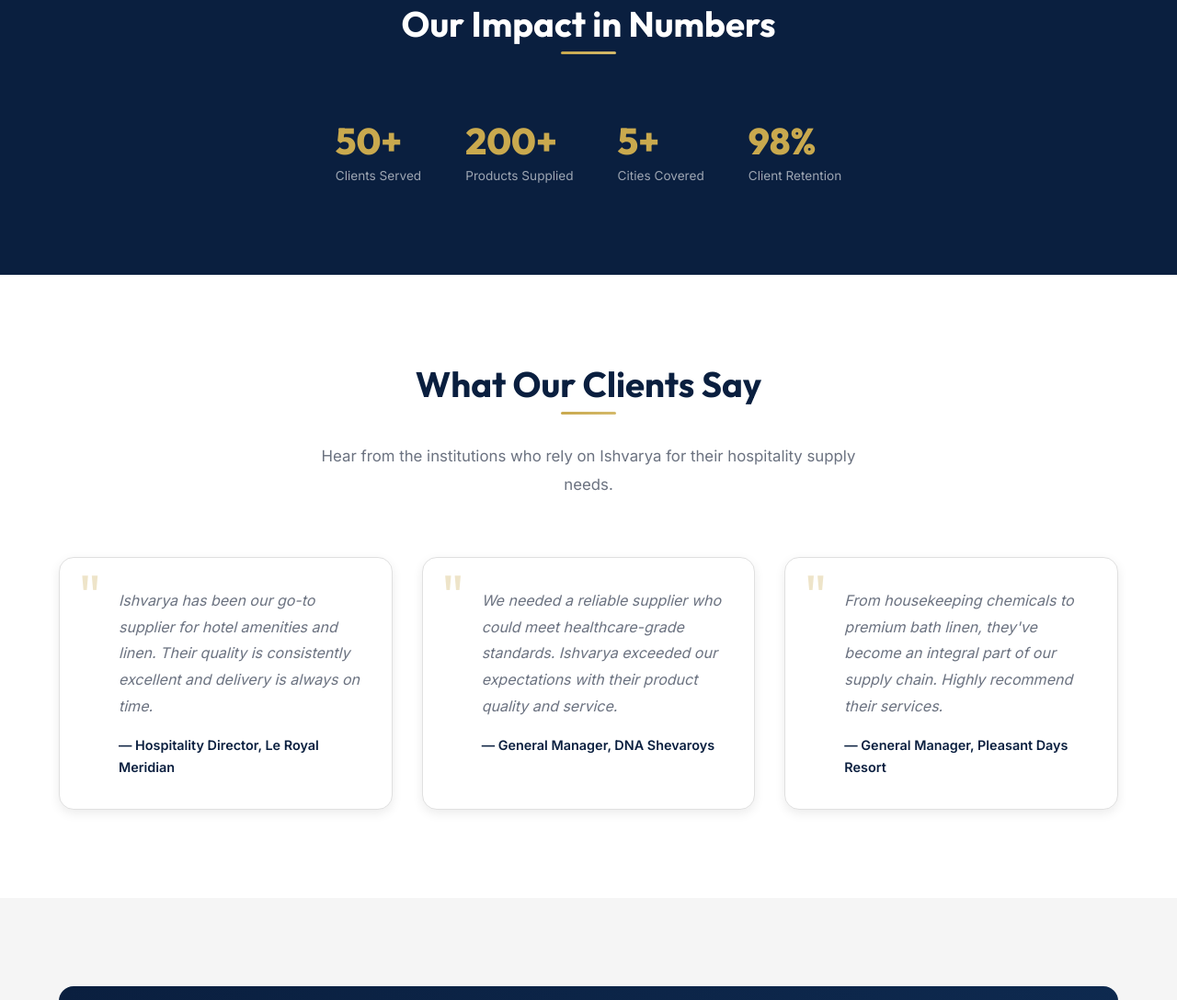
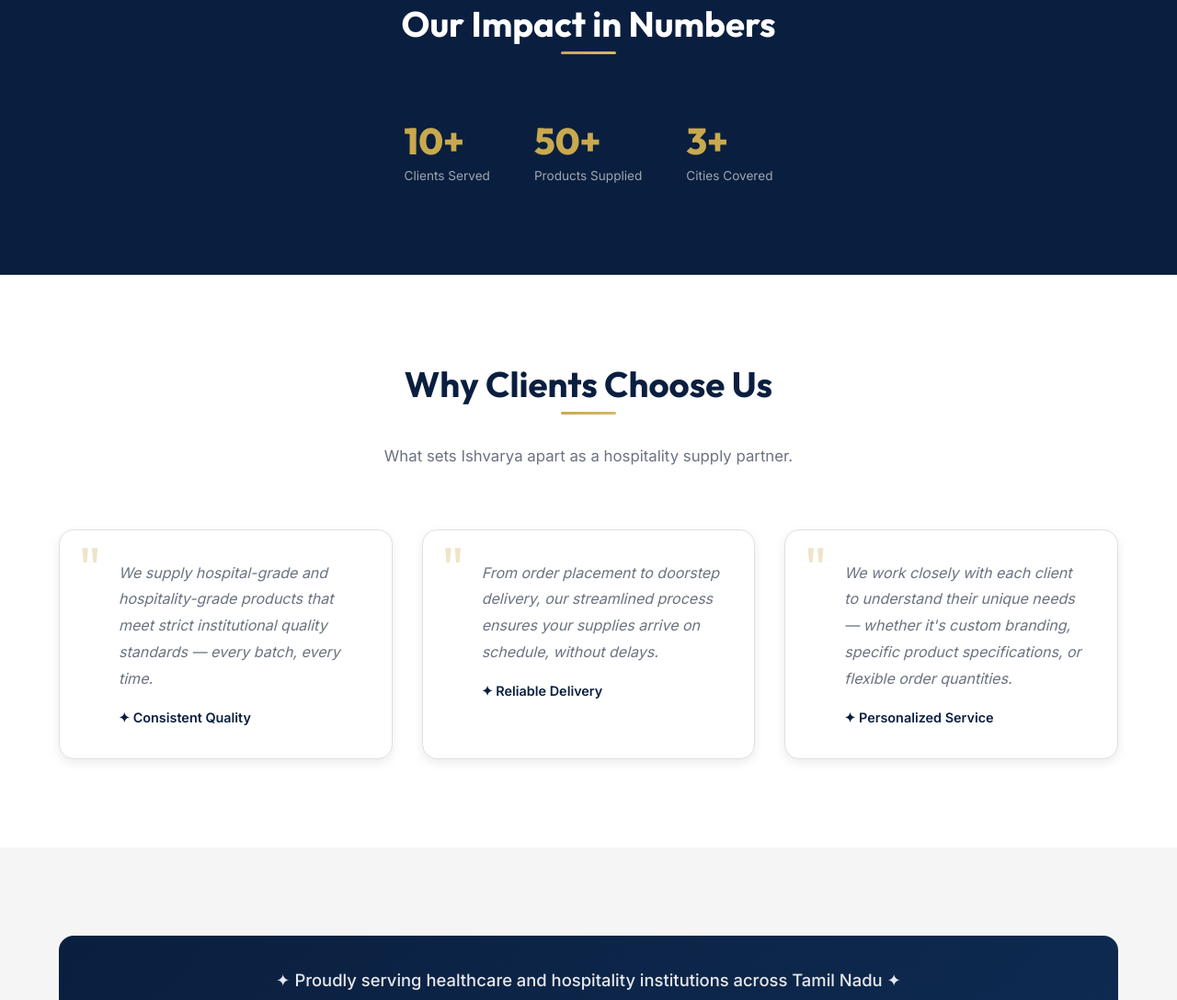
Before and after one commit to prithivrajmu/ishvarya_hospitality_website, a website built with Vite: page clients.html in a window 1280 px wide. Shown: the part 1114-2202 px from the top of the page at 92% size. Built offline with nearby package versions, Linux system fonts and the light colour scheme.

Commit message:
fix: content accuracy sweep — remove fake data and tone down claims
- Copyright: fixed duplicate lines, unified to © 2025 across all 6 pages
- Stats: reduced to conservative figures (50+ products, 10+ clients, 3+ cities)
- Removed fake 98% client retention stat from clients page
- Testimonials: replaced fake quotes with named client attribution → generic 'Why Clients Choose Us' value propositions (no fabricated quotes)
- Trust banner: 'Trusted by leading' → 'Proudly serving' (all pages + meta tags)
- About page: removed 'grown into a trusted name' growth claim, toned down to factual description

```diff
--- a/clients.html
+++ b/clients.html
@@ -6,7 +6,7 @@
     <meta name="viewport" content="width=device-width, initial-scale=1.0" />
     <title>Our Clients — Ishvarya Hospitality Solutions</title>
     <meta name="description"
-        content="Trusted by leading healthcare and hospitality institutions including DNA Shevaroys, National Hospital, Pleasant Days Resort, and Le Royal Meridian." />
+        content="Proudly serving healthcare and hospitality institutions including DNA Shevaroys, National Hospital, Pleasant Days Resort, and Le Royal Meridian." />
 
     <!-- SEO -->
     <link rel="canonical" href="https://ishvaryahospitality.com/clients" />
@@ -14,14 +14,14 @@
     <meta property="og:type" content="website" />
     <meta property="og:title" content="Our Clients — Ishvarya Hospitality Solutions" />
     <meta property="og:description"
-        content="Trusted by leading healthcare and hospitality institutions including DNA Shevaroys, National Hospital, Pleasant Days Resort, and Le Royal Meridian." />
+        content="Proudly serving healthcare and hospitality institutions including DNA Shevaroys, National Hospital, Pleasant Days Resort, and Le Royal Meridian." />
     <meta property="og:url" content="https://ishvaryahospitality.com/clients" />
     <meta property="og:image" content="https://ishvaryahospitality.com/images/og-image.jpg" />
     <meta property="og:site_name" content="Ishvarya Hospitality Solutions" />
     <meta name="twitter:card" content="summary_large_image" />
     <meta name="twitter:title" content="Our Clients — Ishvarya Hospitality Solutions" />
     <meta name="twitter:description"
-        content="Trusted by leading healthcare and hospitality institutions across Tamil Nadu." />
+        content="Proudly serving healthcare and hospitality institutions across Tamil Nadu." />
     <meta name="twitter:image" content="https://ishvaryahospitality.com/images/og-image.jpg" />
     <meta name="robots" content="index, follow" />
 
@@ -112,47 +112,43 @@
             </div>
             <div class="hero-stats" style="justify-content:center; border-top:none; padding-top:0;">
                 <div class="hero-stat">
-                    <h3 data-count="50" data-suffix="+" style="font-size:2.5rem;">0+</h3>
+                    <h3 data-count="10" data-suffix="+" style="font-size:2.5rem;">0+</h3>
                     <p>Clients Served</p>
                 </div>
                 <div class="hero-stat">
-                    <h3 data-count="200" data-suffix="+" style="font-size:2.5rem;">0+</h3>
+                    <h3 data-count="50" data-suffix="+" style="font-size:2.5rem;">0+</h3>
                     <p>Products Supplied</p>
                 </div>
                 <div class="hero-stat">
-                    <h3 data-count="5" data-suffix="+" style="font-size:2.5rem;">0+</h3>
+                    <h3 data-count="3" data-suffix="+" style="font-size:2.5rem;">0+</h3>
                     <p>Cities Covered</p>
-                </div>
-                <div class="hero-stat">
-                    <h3 data-count="98" data-suffix="%" style="font-size:2.5rem;">0%</h3>
-                    <p>Client Retention</p>
                 </div>
             </div>
         </div>
     </section>
 
-    <!-- TESTIMONIALS -->
+    <!-- WHY CLIENTS CHOOSE US -->
     <section class="section">
         <div class="container">
             <div class="section-header fade-in">
-                <h2>What Our Clients Say</h2>
-                <p>Hear from the institutions who rely on Ishvarya for their hospitality supply needs.</p>
+                <h2>Why Clients Choose Us</h2>
+                <p>What sets Ishvarya apart as a hospitality supply partner.</p>
             </div>
             <div class="products-grid stagger-children">
                 <div class="testimonial-card">
-                    <p>Ishvarya has been our go-to supplier for hotel amenities and linen. Their quality is consistently
-                        excellent and delivery is always on time.</p>
-                    <div class="author">— Hospitality Director, Le Royal Meridian</div>
+                    <p>We supply hospital-grade and hospitality-grade products that meet strict institutional quality
+                        standards — every batch, every time.</p>
+                    <div class="author">✦ Consistent Quality</div>
                 </div>
                 <div class="testimonial-card">
-                    <p>We needed a reliable supplier who could meet healthcare-grade standards. Ishvarya exceeded our
-                        expectations with their product quality and service.</p>
-                    <div class="author">— General Manager, DNA Shevaroys</div>
+                    <p>From order placement to doorstep delivery, our streamlined process ensures your supplies arrive
+                        on schedule, without delays.</p>
+                    <div class="author">✦ Reliable Delivery</div>
                 </div>
                 <div class="testimonial-card">
-                    <p>From housekeeping chemicals to premium bath linen, they've become an integral part of our supply
-                        chain. Highly recommend their services.</p>
-                    <div class="author">— General Manager, Pleasant Days Resort</div>
+                    <p>We work closely with each client to understand their unique needs — whether it's custom branding,
+                        specific product specifications, or flexible order quantities.</p>
+                    <div class="author">✦ Personalized Service</div>
                 </div>
             </div>
         </div>
@@ -162,7 +158,7 @@
     <section class="section section--gray">
         <div class="container text-center fade-in">
             <div class="client-trust-banner">
-                <p>✦ Trusted by leading healthcare and hospitality institutions across Tamil Nadu ✦</p>
+                <p>✦ Proudly serving healthcare and hospitality institutions across Tamil Nadu ✦</p>
             </div>
             <div style="margin-top:var(--space-xl);">
                 <a href="quote.html" class="btn btn--primary btn--lg">Become a Client</a>
@@ -209,8 +205,7 @@
                 </div>
             </div>
             <div class="footer-bottom">
-                <p>&copy; 2026 Ishvarya Hospitality Solutions. All rights reserved.</p>
-                <p>© 2024 Ishvarya Hospitality Solutions. All rights reserved.</p>
+                <p>&copy; 2025 Ishvarya Hospitality Solutions. All rights reserved.</p>
             </div>
         </div>
     </footer>
```
Also changed, not shown: about.html (+3 -4 lines), contact.html (+1 -2 lines), index.html (+5 -6 lines), products.html (+1 -2 lines), quote.html (+1 -2 lines).
